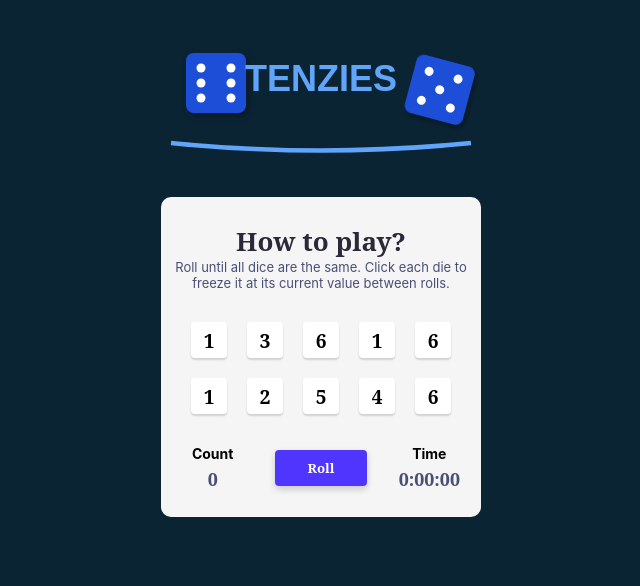
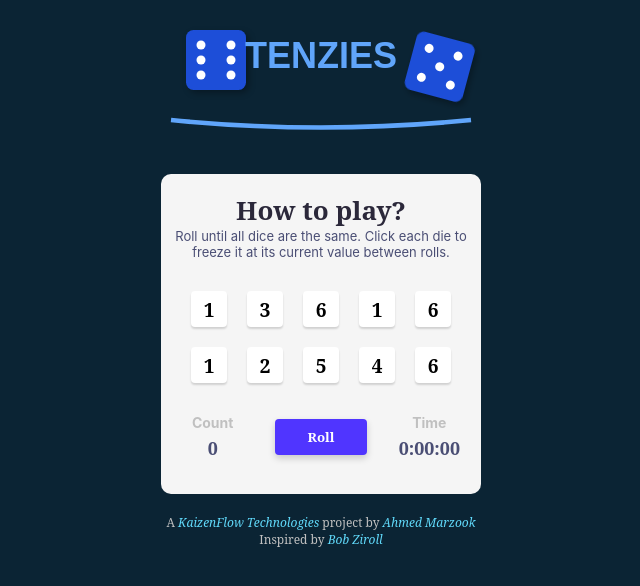
Before and after one commit to ahmed-marzook/Tenzies-Learning-React, a React (Vite) app: page / in a window 1280 px wide. Shown: the top 586 px of the page, without its empty margins (319-959 px from the left). Built offline with nearby package versions, Linux system fonts and the light colour scheme.

Commit message:
Added Footer

```diff
--- a/src/App.css
+++ b/src/App.css
@@ -11,3 +11,19 @@
   padding: 0;
   background-color: #0b2434;
 }
+
+footer {
+  width: 320px;
+  font-family: var(--font-primary);
+  font-size: 12px;
+  color: silver;
+  margin: 1rem auto;
+  text-align: center;
+  word-wrap: break-word;
+}
+
+footer a {
+  text-decoration: none;
+  font-style: italic;
+  color: #61dafb;
+}
--- a/src/App.jsx
+++ b/src/App.jsx
@@ -7,6 +7,19 @@
     <>
       <img src={tenziesLogo}></img>
       <GamePage />
+      <footer>
+        <div>
+          A{" "}
+          <a href="https://github.com/ahmed-marzook">KaizenFlow Technologies</a>{" "}
+          project by{" "}
+          <a href="https://github.com/ahmed-marzook/Tenzies-Learning-React">
+            Ahmed Marzook
+          </a>
+        </div>
+        <div>
+          Inspired by <a href="https://scrimba.com/@bobziroll">Bob Ziroll</a>
+        </div>
+      </footer>
     </>
   );
 }
```
